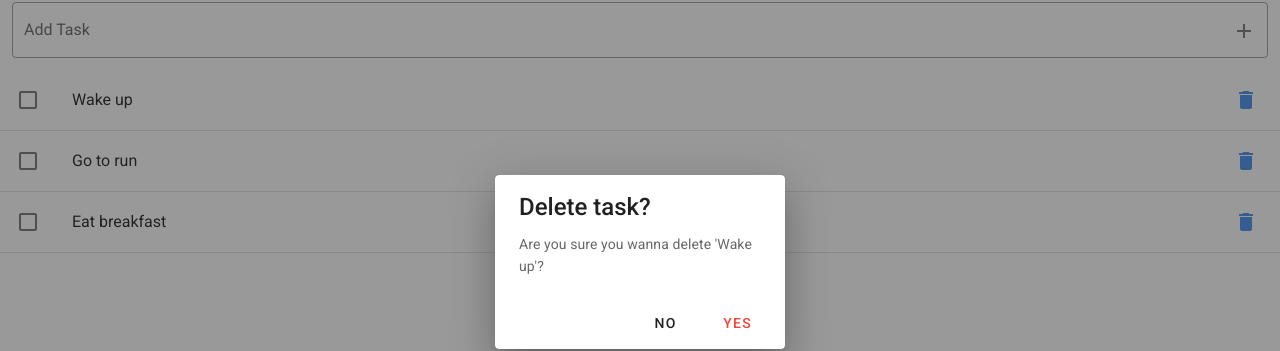
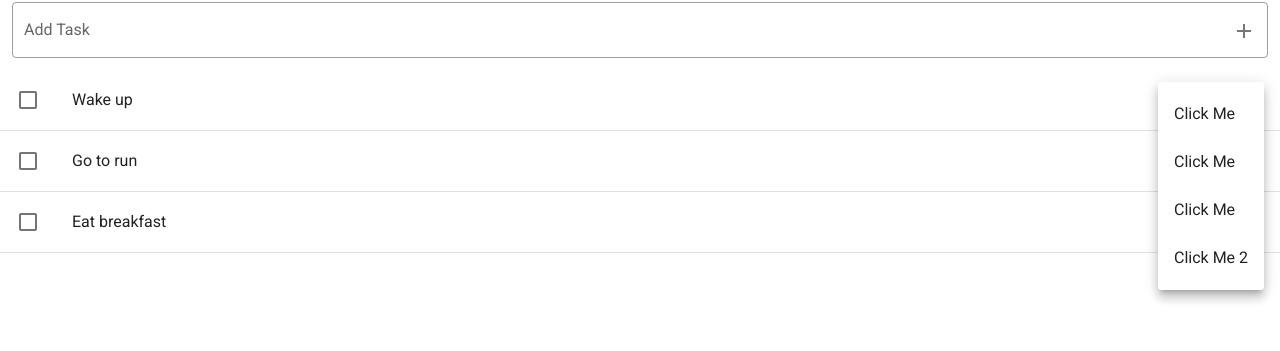
Before and after one commit to FranciscoJavierMartin/Vuetify-todo, a Vue app: page /#/ in a window 1280 px wide. Both pictures are taken after a click on the button 1246 px from the left and 238 px from the top of the page. Shown: the part 138-489 px from the top of the page. Built offline with nearby package versions, Linux system fonts and the light colour scheme.

Commit message:
Add menu to each item

```diff
--- a/src/components/Todo/Task.vue
+++ b/src/components/Todo/Task.vue
@@ -15,9 +15,7 @@
           >
         </v-list-item-content>
         <v-list-item-action>
-          <v-btn icon @click.stop="dialogs.delete = true">
-            <v-icon color="primary lighten-1">mdi-delete</v-icon>
-          </v-btn>
+          <task-menu />
         </v-list-item-action>
       </template>
     </v-list-item>
@@ -33,9 +31,10 @@
 <script>
 import { mapActions } from "vuex";
 import DialogDelete from "./Dialogs/DialogDelete.vue";
+import TaskMenu from "./TaskMenu.vue";
 
 export default {
-  components: { DialogDelete },
+  components: { DialogDelete, TaskMenu },
   props: {
     task: {
       type: Object,
--- /dev/null
+++ b/src/components/Todo/TaskMenu.vue
@@ -0,0 +1,33 @@
+<template>
+  <v-menu bottom left>
+    <template v-slot:activator="{ on, attrs }">
+      <v-btn color="primary" icon v-bind="attrs" v-on="on">
+        <v-icon>mdi-dots-vertical</v-icon>
+      </v-btn>
+    </template>
+
+    <v-list>
+      <v-list-item v-for="(item, i) in items" :key="i">
+        <v-list-item-title>{{ item.title }}</v-list-item-title>
+      </v-list-item>
+    </v-list>
+  </v-menu>
+</template>
+
+<script>
+export default {
+  data() {
+    return {
+      items: [
+        { title: "Click Me" },
+        { title: "Click Me" },
+        { title: "Click Me" },
+        { title: "Click Me 2" },
+      ],
+    };
+  },
+};
+</script>
+
+<style>
+</style>
```
